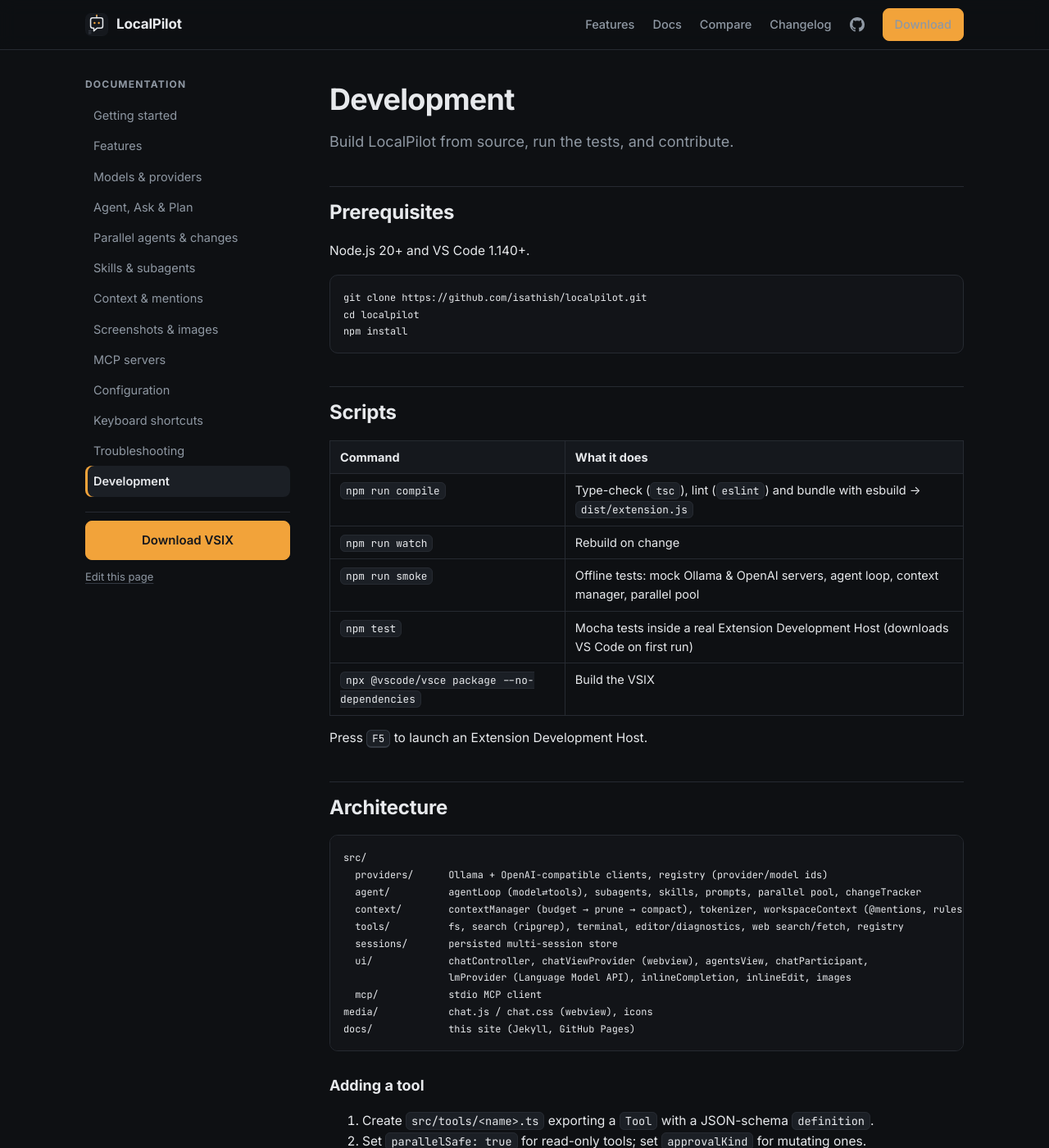
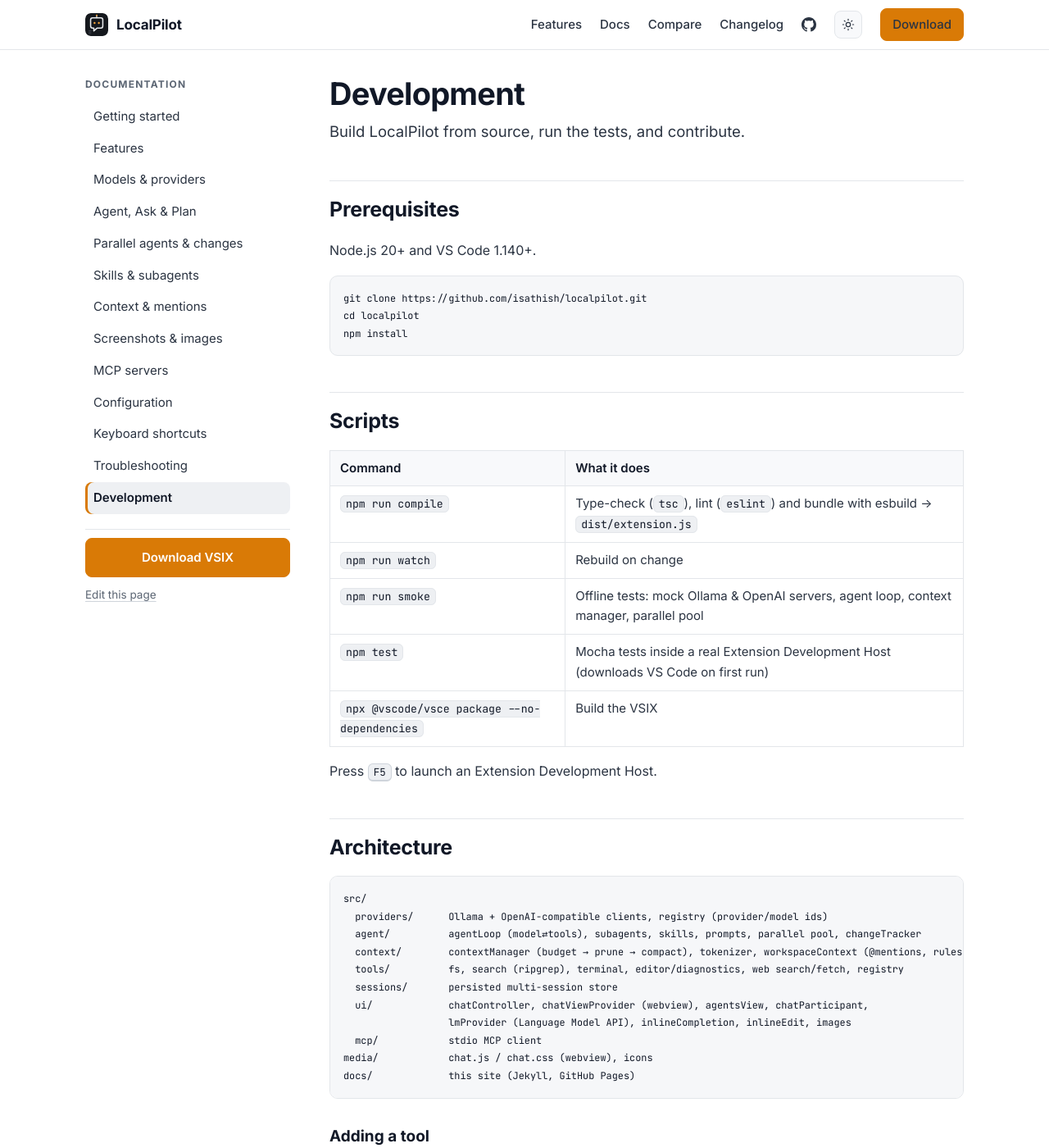
Before and after one commit to isathish/localpilot, a Jekyll site: the page built from docs/docs/development.md, in a window 1280 px wide and 1400 px high. Shown: the whole window at 82% size. Built offline with Jekyll 4.4.1, drawn with Linux system fonts in a browser that asks for light colours.

Commit message:
site: light/dark themes with toggle, higher-contrast typography

```diff
--- a/docs/_includes/head.html
+++ b/docs/_includes/head.html
@@ -1,9 +1,14 @@
 <meta charset="utf-8">
 <meta name="viewport" content="width=device-width, initial-scale=1">
+<script>
+  // Apply the saved theme before first paint to avoid a flash; falls back to the OS preference.
+  (function () { try { var t = localStorage.getItem('lp-theme'); if (t === 'light' || t === 'dark') { document.documentElement.setAttribute('data-theme', t); } } catch (e) {} })();
+</script>
 {% seo %}
 <link rel="icon" type="image/svg+xml" href="{{ '/assets/logo.svg' | relative_url }}">
 <link rel="apple-touch-icon" href="{{ '/assets/logo.png' | relative_url }}">
 <link rel="preconnect" href="https://fonts.googleapis.com">
 <link rel="stylesheet" href="https://fonts.googleapis.com/css2?family=Inter:wght@400;500;600;700;800&family=JetBrains+Mono:wght@400;500&display=swap">
 <link rel="stylesheet" href="{{ '/assets/site.css' | relative_url }}">
-<meta name="theme-color" content="#0e1013">
+<meta name="theme-color" content="#0e1013" media="(prefers-color-scheme: dark)">
+<meta name="theme-color" content="#ffffff" media="(prefers-color-scheme: light)">
--- a/docs/_includes/nav.html
+++ b/docs/_includes/nav.html
@@ -12,6 +12,10 @@
       <a href="{{ site.repo }}" aria-label="GitHub" class="gh">
         <svg viewBox="0 0 16 16" width="18" height="18" fill="currentColor" aria-hidden="true"><path d="M8 0C3.58 0 0 3.58 0 8c0 3.54 2.29 6.53 5.47 7.59.4.07.55-.17.55-.38 0-.19-.01-.82-.01-1.49-2.01.37-2.53-.49-2.69-.94-.09-.23-.48-.94-.82-1.13-.28-.15-.68-.52-.01-.53.63-.01 1.08.58 1.23.82.72 1.21 1.87.87 2.33.66.07-.52.28-.87.51-1.07-1.78-.2-3.64-.89-3.64-3.95 0-.87.31-1.59.82-2.15-.08-.2-.36-1.02.08-2.12 0 0 .67-.21 2.2.82.64-.18 1.32-.27 2-.27.68 0 1.36.09 2 .27 1.53-1.04 2.2-.82 2.2-.82.44 1.1.16 1.92.08 2.12.51.56.82 1.27.82 2.15 0 3.07-1.87 3.75-3.65 3.95.29.25.54.73.54 1.48 0 1.07-.01 1.93-.01 2.2 0 .21.15.46.55.38A8.013 8.013 0 0 0 16 8c0-4.42-3.58-8-8-8z"/></svg>
       </a>
+      <button class="theme-btn" type="button" aria-label="Toggle light / dark theme" title="Toggle theme" onclick="(function(){var r=document.documentElement;var cur=r.getAttribute('data-theme')||(matchMedia('(prefers-color-scheme: light)').matches?'light':'dark');var n=cur==='light'?'dark':'light';r.setAttribute('data-theme',n);try{localStorage.setItem('lp-theme',n)}catch(e){}})()">
+        <svg class="moon" viewBox="0 0 24 24" aria-hidden="true"><path d="M21 12.8A9 9 0 1 1 11.2 3a7 7 0 0 0 9.8 9.8z"/></svg>
+        <svg class="sun" viewBox="0 0 24 24" aria-hidden="true"><circle cx="12" cy="12" r="4"/><path d="M12 2v2M12 20v2M4.9 4.9l1.4 1.4M17.7 17.7l1.4 1.4M2 12h2M20 12h2M4.9 19.1l1.4-1.4M17.7 6.3l1.4-1.4"/></svg>
+      </button>
       <a class="btn btn-primary btn-sm" href="{{ site.download }}">Download</a>
     </nav>
     <button class="menu-btn" aria-label="Menu" onclick="document.body.classList.toggle('nav-open')">
--- a/docs/assets/site.css
+++ b/docs/assets/site.css
@@ -1,40 +1,80 @@
 :root {
+  color-scheme: dark;
   --bg: #0e1013;
   --bg-2: #121418;
   --panel: #15181d;
-  --panel-2: #1b1f25;
-  --border: #262a31;
-  --border-2: #343a43;
-  --fg: #e7e9ec;
-  --fg-2: #c3c8cf;
-  --muted: #8f98a3;
+  --panel-2: #1c2027;
+  --border: #272c34;
+  --border-2: #3a414b;
+  --fg: #f2f4f7;
+  --fg-2: #d3d8df;
+  --muted: #a3acb8;
   --accent: #f2a33a;
   --accent-hover: #f6b45c;
   --accent-fg: #15181d;
+  --accent-text: #f2a33a;
   --ok: #4cc38a;
   --warn: #f2a33a;
-  --bad: #e5484d;
+  --bad: #f06a6e;
+  --shadow: 0 30px 80px rgba(0,0,0,.5);
+  --nav-bg: rgba(14,16,19,.86);
+  --syn-k: #d2a8ff; --syn-s: #a5d6a7; --syn-f: #79c0ff; --syn-c: #7d8590; --syn-ln: #4b525c;
   --mono: 'JetBrains Mono', ui-monospace, SFMono-Regular, Menlo, monospace;
-  --sans: Inter, system-ui, -apple-system, Segoe UI, Roboto, sans-serif;
+  --sans: Inter, system-ui, -apple-system, 'Segoe UI', Roboto, sans-serif;
   --radius: 10px;
 }
+:root[data-theme="light"] {
+  color-scheme: light;
+  --bg: #ffffff;
+  --bg-2: #f6f7f9;
+  --panel: #f8f9fb;
+  --panel-2: #eef0f3;
+  --border: #e3e6ea;
+  --border-2: #cfd4db;
+  --fg: #111827;
+  --fg-2: #2b3442;
+  --muted: #5b6573;
+  --accent: #d97a06;
+  --accent-hover: #c06c05;
+  --accent-fg: #ffffff;
+  --accent-text: #b5640a;
+  --ok: #15803d;
+  --warn: #b45309;
+  --bad: #b91c1c;
+  --shadow: 0 24px 60px rgba(17,24,39,.12);
+  --nav-bg: rgba(255,255,255,.88);
+  --syn-k: #8250df; --syn-s: #0a7a3d; --syn-f: #0550ae; --syn-c: #6e7781; --syn-ln: #9aa3ad;
+}
+@media (prefers-color-scheme: light) {
+  :root:not([data-theme="dark"]) {
+    color-scheme: light;
+    --bg: #ffffff; --bg-2: #f6f7f9; --panel: #f8f9fb; --panel-2: #eef0f3; --border: #e3e6ea; --border-2: #cfd4db;
+    --fg: #111827; --fg-2: #2b3442; --muted: #5b6573;
+    --accent: #d97a06; --accent-hover: #c06c05; --accent-fg: #ffffff; --accent-text: #b5640a;
+    --ok: #15803d; --warn: #b45309; --bad: #b91c1c;
+    --shadow: 0 24px 60px rgba(17,24,39,.12); --nav-bg: rgba(255,255,255,.88);
+    --syn-k: #8250df; --syn-s: #0a7a3d; --syn-f: #0550ae; --syn-c: #6e7781; --syn-ln: #9aa3ad;
+  }
+}
 * { box-sizing: border-box; }
-html { scroll-behavior: smooth; }
-body { margin: 0; background: var(--bg); color: var(--fg); font-family: var(--sans); line-height: 1.6; -webkit-font-smoothing: antialiased; }
+html { scroll-behavior: smooth; font-size: 16px; }
+body { margin: 0; background: var(--bg); color: var(--fg); font-family: var(--sans); line-height: 1.65; -webkit-font-smoothing: antialiased; -moz-osx-font-smoothing: grayscale; text-rendering: optimizeLegibility; font-feature-settings: 'cv11', 'ss01', 'liga'; transition: background-color .15s, color .15s; }
+h1, h2, h3, h4 { color: var(--fg); font-weight: 700; text-wrap: balance; }
+p { text-wrap: pretty; }
 a { color: var(--fg); text-decoration: underline; text-decoration-color: var(--border-2); text-underline-offset: 3px; }
 a:hover { text-decoration-color: var(--accent); }
 img { max-width: 100%; }
 .wrap { max-width: 1120px; margin: 0 auto; padding: 0 24px; }
 .muted { color: var(--muted); }
-.small { font-size: 13px; }
+.small { font-size: 13.5px; }
 code, pre { font-family: var(--mono); }
-code { background: var(--panel-2); border: 1px solid var(--border); padding: 1px 6px; border-radius: 6px; font-size: 0.88em; }
-pre { background: var(--bg-2); border: 1px solid var(--border); border-radius: var(--radius); padding: 16px; overflow-x: auto; font-size: 13.5px; line-height: 1.55; }
+code { background: var(--panel-2); border: 1px solid var(--border); padding: 1px 6px; border-radius: 6px; font-size: 0.88em; color: var(--fg); }
+pre { background: var(--bg-2); border: 1px solid var(--border); border-radius: var(--radius); padding: 16px; overflow-x: auto; font-size: 13.5px; line-height: 1.6; color: var(--fg-2); }
 pre code { background: none; border: none; padding: 0; }
 
 /* buttons */
 .btn { display: inline-flex; align-items: center; gap: 8px; padding: 11px 18px; border-radius: 8px; font-weight: 600; font-size: 15px; border: 1px solid var(--border-2); color: var(--fg); background: var(--panel); text-decoration: none; transition: background .12s, border-color .12s; }
-.btn:hover { background: var(--panel-2); border-color: #4b525c; text-decoration: none; }
+.btn:hover { background: var(--panel-2); border-color: var(--muted); text-decoration: none; }
 .btn-primary { background: var(--accent); border-color: var(--accent); color: var(--accent-fg); }
 .btn-primary:hover { background: var(--accent-hover); border-color: var(--accent-hover); }
 .btn-sm { padding: 7px 14px; font-size: 14px; }
@@ -42,14 +82,24 @@
 .btn svg { width: 18px; height: 18px; fill: none; stroke: currentColor; stroke-width: 1.8; stroke-linecap: round; stroke-linejoin: round; }
 
 /* nav */
-.nav { position: sticky; top: 0; z-index: 50; backdrop-filter: blur(10px); background: rgba(14,16,19,.85); border-bottom: 1px solid var(--border); }
+.nav { position: sticky; top: 0; z-index: 50; backdrop-filter: blur(10px); background: var(--nav-bg); border-bottom: 1px solid var(--border); }
 .nav-inner { display: flex; align-items: center; justify-content: space-between; height: 60px; gap: 16px; }
 .brand { display: flex; align-items: center; gap: 10px; font-weight: 700; font-size: 17px; color: var(--fg); letter-spacing: -0.01em; text-decoration: none; }
 .brand img { border-radius: 7px; }
 .links { display: flex; align-items: center; gap: 22px; }
-.links a { color: var(--muted); font-weight: 500; font-size: 14.5px; text-decoration: none; }
+.links a { color: var(--fg-2); font-weight: 500; font-size: 15px; text-decoration: none; }
 .links a:hover { color: var(--fg); }
 .links .gh { display: inline-flex; }
+.theme-btn { display: inline-flex; align-items: center; justify-content: center; width: 34px; height: 34px; border-radius: 8px; border: 1px solid var(--border); background: var(--panel); color: var(--fg-2); cursor: pointer; }
+.theme-btn:hover { color: var(--fg); border-color: var(--border-2); }
+.theme-btn svg { width: 16px; height: 16px; fill: none; stroke: currentColor; stroke-width: 1.8; stroke-linecap: round; stroke-linejoin: round; }
+.theme-btn .sun { display: none; }
+:root[data-theme="light"] .theme-btn .sun { display: block; }
+:root[data-theme="light"] .theme-btn .moon { display: none; }
+@media (prefers-color-scheme: light) {
+  :root:not([data-theme="dark"]) .theme-btn .sun { display: block; }
+  :root:not([data-theme="dark"]) .theme-btn .moon { display: none; }
+}
 .menu-btn { display: none; background: none; border: none; color: var(--fg); cursor: pointer; }
 @media (max-width: 820px) {
   .links { display: none; position: absolute; top: 60px; left: 0; right: 0; flex-direction: column; align-items: stretch; background: var(--bg); border-bottom: 1px solid var(--border); padding: 12px 24px 20px; gap: 14px; }
@@ -58,11 +108,11 @@
 }
 
 /* hero */
-.hero { padding: 88px 0 56px; text-align: center; border-bottom: 1px solid var(--border); background: radial-gradient(900px 400px at 50% -10%, #1a1e25 0%, transparent 70%); }
-.hero .logo { display: block; width: 88px; height: 88px; margin: 0 auto 28px; border-radius: 20px; box-shadow: 0 1px 0 var(--border-2), 0 20px 50px rgba(0,0,0,.5); }
+.hero { padding: 88px 0 56px; text-align: center; border-bottom: 1px solid var(--border); background: radial-gradient(900px 400px at 50% -10%, var(--panel-2) 0%, transparent 70%); }
+.hero .logo { display: block; width: 88px; height: 88px; margin: 0 auto 28px; border-radius: 20px; box-shadow: var(--shadow); }
 .hero h1 { font-size: clamp(36px, 6vw, 62px); line-height: 1.05; margin: 0 0 18px; letter-spacing: -0.03em; font-weight: 800; }
-.hero h1 span { color: var(--accent); }
-.hero p.sub { font-size: clamp(17px, 2.2vw, 20px); color: var(--muted); max-width: 700px; margin: 0 auto 32px; }
+.hero h1 span { color: var(--accent-text); }
+.hero p.sub { font-size: clamp(17px, 2.2vw, 20px); color: var(--fg-2); max-width: 700px; margin: 0 auto 32px; }
 .cta { display: flex; justify-content: center; gap: 12px; flex-wrap: wrap; }
 .cta .note { width: 100%; color: var(--muted); font-size: 13px; margin-top: 12px; }
 .cta .note a { color: var(--muted); }
@@ -76,16 +126,16 @@
 .strip .dot { width: 6px; height: 6px; border-radius: 50%; background: var(--border-2); }
 
 /* mock window */
-.mock { max-width: 980px; margin: 44px auto 0; background: var(--panel); border: 1px solid var(--border-2); border-radius: 14px; box-shadow: 0 30px 80px rgba(0,0,0,.5); overflow: hidden; text-align: left; }
+.mock { max-width: 980px; margin: 44px auto 0; background: var(--panel); border: 1px solid var(--border-2); border-radius: 14px; box-shadow: var(--shadow); overflow: hidden; text-align: left; }
 .mock-bar { display: flex; align-items: center; gap: 8px; padding: 10px 14px; border-bottom: 1px solid var(--border); background: var(--bg-2); font-size: 12.5px; color: var(--muted); }
 .mock-bar i { width: 11px; height: 11px; border-radius: 50%; display: inline-block; background: var(--border-2); }
 .mock-bar .t { margin-left: 10px; }
 .mock-body { display: grid; grid-template-columns: 1.4fr 1fr; min-height: 380px; }
 @media (max-width: 760px) { .mock-body { grid-template-columns: 1fr; } .mock-editor { display: none; } }
 .mock-editor { padding: 16px 18px; font-family: var(--mono); font-size: 12.5px; line-height: 1.7; border-right: 1px solid var(--border); color: var(--fg-2); white-space: pre; overflow: hidden; }
-.mock-editor .ln { color: #4b525c; display: inline-block; width: 26px; }
-.mock-editor .k { color: #d2a8ff; } .mock-editor .s { color: #a5d6a7; } .mock-editor .f { color: #79c0ff; } .mock-editor .c { color: #6e7681; }
-.mock-editor .add { background: rgba(76,195,138,.10); display: block; margin: 0 -18px; padding: 0 18px; box-shadow: inset 3px 0 0 var(--ok); }
+.mock-editor .ln { color: var(--syn-ln); display: inline-block; width: 26px; }
+.mock-editor .k { color: var(--syn-k); } .mock-editor .s { color: var(--syn-s); } .mock-editor .f { color: var(--syn-f); } .mock-editor .c { color: var(--syn-c); }
+.mock-editor .add { background: color-mix(in srgb, var(--ok) 12%, transparent); display: block; margin: 0 -18px; padding: 0 18px; box-shadow: inset 3px 0 0 var(--ok); }
 .mock-chat { display: flex; flex-direction: column; background: var(--bg-2); }
 .mock-msgs { flex: 1; padding: 14px; display: flex; flex-direction: column; gap: 10px; font-size: 13px; }
 .mock-user { background: var(--panel-2); border: 1px solid var(--border); border-radius: 8px; padding: 9px 12px; }
@@ -107,28 +157,28 @@
 section { padding: 72px 0; }
 .section-head { text-align: center; max-width: 720px; margin: 0 auto 44px; }
 .section-head h2 { font-size: clamp(28px, 4vw, 38px); margin: 0 0 12px; letter-spacing: -0.02em; }
-.section-head p { color: var(--muted); font-size: 17px; margin: 0; }
-.eyebrow { display: inline-block; font-size: 12px; font-weight: 700; letter-spacing: .12em; text-transform: uppercase; color: var(--accent); margin-bottom: 12px; }
+.section-head p { color: var(--fg-2); font-size: 17px; margin: 0; }
+.eyebrow { display: inline-block; font-size: 12.5px; font-weight: 700; letter-spacing: .12em; text-transform: uppercase; color: var(--accent-text); margin-bottom: 12px; }
 
 .grid { display: grid; gap: 16px; grid-template-columns: repeat(auto-fit, minmax(260px, 1fr)); }
 .card { background: var(--panel); border: 1px solid var(--border); border-radius: var(--radius); padding: 22px; transition: border-color .15s; }
 .card:hover { border-color: var(--border-2); }
 .card .ico { width: 38px; height: 38px; border-radius: 9px; display: grid; place-items: center; background: var(--panel-2); border: 1px solid var(--border); margin-bottom: 14px; }
-.card .ico svg { width: 18px; height: 18px; fill: none; stroke: var(--accent); stroke-width: 1.8; stroke-linecap: round; stroke-linejoin: round; }
-.card h3 { margin: 0 0 8px; font-size: 16.5px; }
-.card p { margin: 0; color: var(--muted); font-size: 14.5px; }
+.card .ico svg { width: 18px; height: 18px; fill: none; stroke: var(--accent-text); stroke-width: 1.8; stroke-linecap: round; stroke-linejoin: round; }
+.card h3 { margin: 0 0 8px; font-size: 17px; }
+.card p { margin: 0; color: var(--muted); font-size: 15px; line-height: 1.6; }
 
 .steps { counter-reset: s; display: grid; gap: 16px; grid-template-columns: repeat(auto-fit, minmax(240px, 1fr)); }
 .step { position: relative; background: var(--panel); border: 1px solid var(--border); border-radius: var(--radius); padding: 26px 22px 22px; }
 .step::before { counter-increment: s; content: counter(s); position: absolute; top: -14px; left: 20px; width: 28px; height: 28px; border-radius: 50%; background: var(--accent); color: var(--accent-fg); display: grid; place-items: center; font-weight: 800; font-size: 14px; }
-.step h3 { margin: 4px 0 8px; font-size: 16px; }
-.step p { margin: 0; color: var(--muted); font-size: 14.5px; }
+.step h3 { margin: 4px 0 8px; font-size: 16.5px; }
+.step p { margin: 0; color: var(--muted); font-size: 15px; }
 .step pre { margin: 12px 0 0; font-size: 12.5px; padding: 10px 12px; }
 
 .compare { overflow-x: auto; }
-.compare table { width: 100%; border-collapse: separate; border-spacing: 0; background: var(--panel); border: 1px solid var(--border); border-radius: var(--radius); overflow: hidden; font-size: 14.5px; }
+.compare table { width: 100%; border-collapse: separate; border-spacing: 0; background: var(--panel); border: 1px solid var(--border); border-radius: var(--radius); overflow: hidden; font-size: 15px; }
 .compare th, .compare td { padding: 12px 14px; border-bottom: 1px solid var(--border); text-align: left; }
-.compare th { background: var(--bg-2); color: var(--muted); font-weight: 600; font-size: 12.5px; text-transform: uppercase; letter-spacing: .06em; }
+.compare th { background: var(--bg-2); color: var(--fg-2); font-weight: 600; font-size: 12.5px; text-transform: uppercase; letter-spacing: .06em; }
 .compare td.y { color: var(--ok); font-weight: 600; }
 .compare td.n { color: var(--bad); }
 .compare td.p { color: var(--warn); }
@@ -140,8 +190,8 @@
 .faq summary { cursor: pointer; padding: 14px 0; font-weight: 600; list-style: none; display: flex; justify-content: space-between; align-items: center; }
 .faq summary::after { content: '+'; color: var(--muted); font-weight: 400; font-size: 20px; }
 .faq details[open] summary::after { content: '–'; }
-.faq details p { margin: 0 0 16px; color: var(--muted); }
-.faq a { color: var(--fg-2); }
+.faq details p { margin: 0 0 16px; color: var(--fg-2); }
+.faq a { color: var(--accent-text); }
 
 .cta-band { text-align: center; background: var(--panel); border-top: 1px solid var(--border); border-bottom: 1px solid var(--border); }
 .cta-band h2 { font-size: clamp(26px, 4vw, 36px); margin: 0 0 12px; letter-spacing: -0.02em; }
@@ -161,25 +211,30 @@
 .sidebar { position: sticky; top: 80px; align-self: start; max-height: calc(100vh - 96px); overflow-y: auto; }
 .sidebar-title { font-size: 12px; text-transform: uppercase; letter-spacing: .1em; color: var(--muted); font-weight: 700; margin-bottom: 10px; }
 .sidebar ul { list-style: none; margin: 0 0 18px; padding: 0; }
-.sidebar li a { display: block; padding: 7px 10px; border-radius: 8px; color: var(--muted); font-size: 14.5px; text-decoration: none; }
+.sidebar li a { display: block; padding: 7px 10px; border-radius: 8px; color: var(--fg-2); font-size: 15px; text-decoration: none; }
 .sidebar li a:hover { color: var(--fg); background: var(--panel); }
 .sidebar li a.active { color: var(--fg); background: var(--panel-2); font-weight: 600; box-shadow: inset 3px 0 0 var(--accent); }
 .sidebar-foot { display: grid; gap: 10px; padding-top: 10px; border-top: 1px solid var(--border); }
 .sidebar-foot .muted { color: var(--muted); }
 .content { min-width: 0; max-width: 780px; }
-.content h1 { font-size: 36px; letter-spacing: -0.02em; margin: 0 0 8px; }
-.content .lead { font-size: 18px; color: var(--muted); margin: 0 0 28px; }
-.content h2 { font-size: 24px; margin: 40px 0 12px; padding-top: 12px; border-top: 1px solid var(--border); letter-spacing: -0.01em; }
-.content h3 { font-size: 18px; margin: 28px 0 8px; }
-.content p, .content li { font-size: 15.5px; }
-.content a { color: var(--accent); text-decoration-color: transparent; }
-.content a:hover { text-decoration-color: var(--accent); }
-.content table { width: 100%; border-collapse: collapse; font-size: 14.5px; margin: 14px 0; display: block; overflow-x: auto; }
-.content th, .content td { border: 1px solid var(--border); padding: 8px 12px; text-align: left; vertical-align: top; }
-.content th { background: var(--panel); }
-.content blockquote { margin: 16px 0; padding: 10px 16px; border-left: 3px solid var(--accent); background: var(--panel); border-radius: 0 8px 8px 0; color: var(--muted); }
-.content kbd { font-family: var(--mono); font-size: 12.5px; background: var(--panel-2); border: 1px solid var(--border-2); border-bottom-width: 2px; border-radius: 6px; padding: 1px 6px; }
+.content h1 { font-size: 38px; letter-spacing: -0.02em; margin: 0 0 8px; line-height: 1.15; }
+.content .lead { font-size: 18.5px; color: var(--fg-2); margin: 0 0 28px; }
+.content h2 { font-size: 25px; margin: 44px 0 12px; padding-top: 14px; border-top: 1px solid var(--border); letter-spacing: -0.01em; }
+.content h3 { font-size: 19px; margin: 30px 0 8px; }
+.content p, .content li { font-size: 16px; line-height: 1.7; color: var(--fg-2); }
+.content li { margin: 4px 0; }
+.content strong { color: var(--fg); }
+.content a { color: var(--accent-text); text-decoration-color: transparent; }
+.content a:hover { text-decoration-color: var(--accent-text); }
+.content table { width: 100%; border-collapse: collapse; font-size: 15px; margin: 14px 0; display: block; overflow-x: auto; }
+.content th, .content td { border: 1px solid var(--border); padding: 9px 12px; text-align: left; vertical-align: top; color: var(--fg-2); }
+.content th { background: var(--panel); color: var(--fg); font-weight: 600; }
+.content blockquote { margin: 16px 0; padding: 10px 16px; border-left: 3px solid var(--accent); background: var(--panel); border-radius: 0 8px 8px 0; color: var(--fg-2); }
+.content kbd { font-family: var(--mono); font-size: 12.5px; background: var(--panel-2); border: 1px solid var(--border-2); border-bottom-width: 2px; border-radius: 6px; padding: 1px 6px; color: var(--fg); }
 .pager { display: flex; justify-content: space-between; gap: 12px; margin-top: 48px; padding-top: 20px; border-top: 1px solid var(--border); font-weight: 600; }
+.pager a { color: var(--fg); text-decoration: none; }
+.pager a:hover { color: var(--accent-text); }
+@media (prefers-reduced-motion: reduce) { html { scroll-behavior: auto; } body, .btn, .card { transition: none; } }
 @media (max-width: 900px) {
   .docs-grid { grid-template-columns: 1fr; gap: 24px; }
   .sidebar { position: static; max-height: none; }
```
